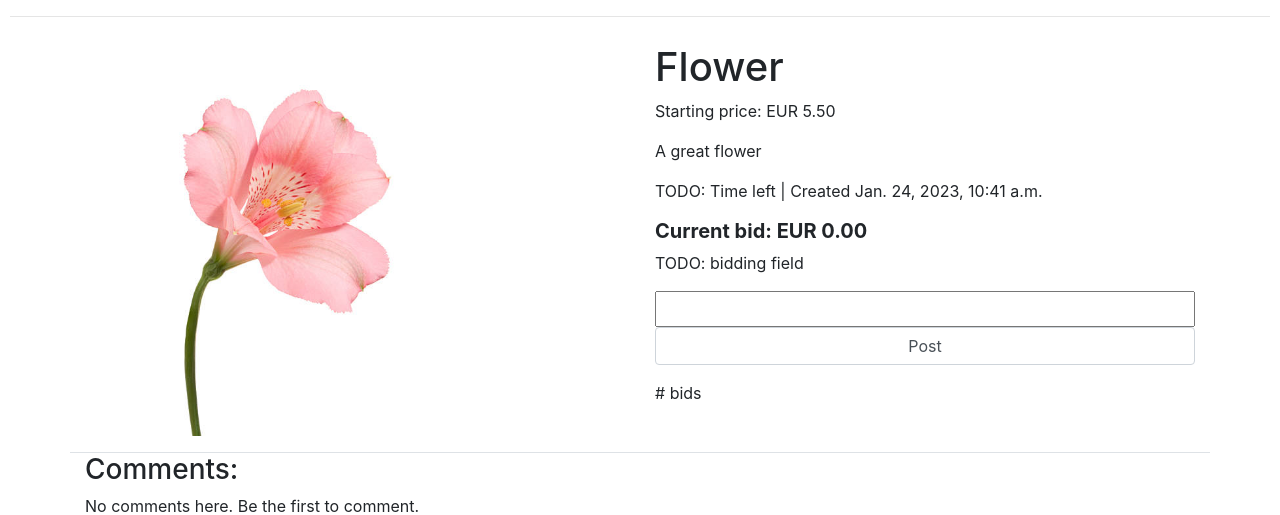
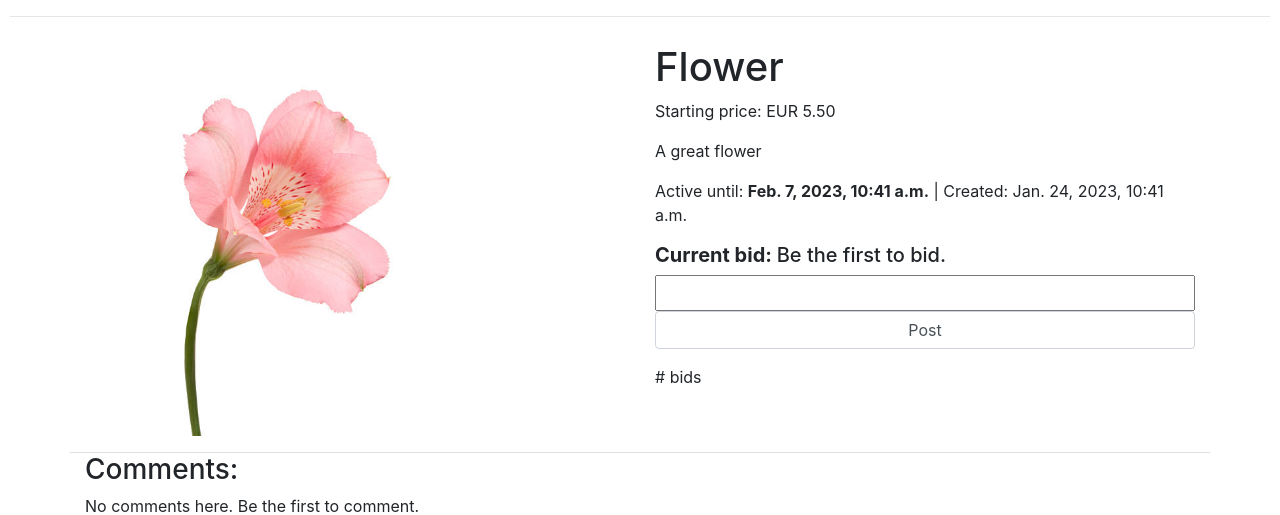
Before and after one commit to mariesophiet/auctions, a Django app: page /item/21 in a window 1280 px wide. Shown: the part 150-665 px from the top of the page. Run offline with Django 3.2, Linux system fonts and the light colour scheme; data comes from the database, SQL or seed files in the repository; both versions use the stored data as it was after the commit; some libraries are stand-ins or nearby versions.

Commit message:
added a dummy bid when creating a listing

```diff
--- a/auctions/templates/auctions/item.html
+++ b/auctions/templates/auctions/item.html
@@ -11,11 +11,16 @@
             <h1>{{ listing.title }}</h1>
             <p>Starting price: EUR {{ listing.price }}</p>
             <p>{{ listing.description }}</p>
-            <p>TODO: Time left | Created {{ listing.date }}</p>
+            <p>Active until: <b>{{ listing.date_end }}</b> | Created: {{ listing.date }}</p>
 
             <!-- Bidding -->
-            <h5><b>Current bid: EUR {{ bids.max_bid }} </b></h5>
-            <p>TODO: bidding field</p>
+            <h5><b>Current bid: </b>
+                {% if bids.max_bid > 0 %}
+                    <b>EUR {{ bids.max_bid }} </b>
+                {% else %}
+                    Be the first to bid.
+                {% endif %}
+            </h5>
             <blockquote class="blockquote">
                 <form action="{% url 'auctions:item' id=listing.id %}" method="post" enctype='multipart/form-data'>
                     {% csrf_token %}
--- a/auctions/templates/auctions/listing.html
+++ b/auctions/templates/auctions/listing.html
@@ -13,8 +13,10 @@
     <!-- for Datepicker -->
     {{ form.media }}
 
+
     <form class="form-horizontal" action="{% url 'auctions:listing' %}" method="post" enctype='multipart/form-data'>
         {% csrf_token %}
+
         <!--
         {% for field in form %}
         {{ field.errors }}
--- a/auctions/views.py
+++ b/auctions/views.py
@@ -9,13 +9,18 @@ from .models import User, Listing, Comments, Bids
 
 from bootstrap_datepicker_plus.widgets import DateTimePickerInput
 
+from django.core.exceptions import ValidationError
+from django.utils.translation import gettext_lazy as _
+import datetime
+
 def index(request):
     return render(request, "auctions/index.html", {
         "listings": Listing.objects.all
     })
 
-# form to write a new comment
+
 class NewCommentForm(forms.Form):
+    # form to write a new comment
     content = forms.CharField(max_length=500, required=False,
                             widget= forms.Textarea
                            (attrs={
@@ -25,8 +30,9 @@ class NewCommentForm(forms.Form):
                                'required': 'True'
                             }))
 
-# form to give a new bid
+
 class NewBidForm(forms.Form):
+    # form to give a new bid
     bid = forms.DecimalField(max_digits=10, decimal_places=2, required=False,
                                 widget= forms.NumberInput #TODO: test
                            (attrs={
@@ -38,7 +44,7 @@ class NewBidForm(forms.Form):
 
 def view_item(request, id):
     if request.method == "POST":
-        # post a new comment
+        ''' post a new comment '''
 
         content = request.POST["content"]
         # get current user's id
@@ -116,7 +122,7 @@ def register(request):
 class NewListingForm(forms.Form):
     # form to add a new product to sell
 
-    title = forms.CharField(label="Title", required=False,
+    title = forms.CharField(label="Title", required=True,
                             widget= forms.TextInput
                            (attrs={
                                'class': 'title',
@@ -125,7 +131,7 @@ class NewListingForm(forms.Form):
                                'required': 'True'
                             }))
     category = forms.ChoiceField(required=False, choices=Listing.category.field.choices)
-    price = forms.DecimalField(max_digits=10, decimal_places=2, required=False,
+    price = forms.DecimalField(label="Starting Price", max_digits=10, decimal_places=2, required=True,
                                 widget= forms.NumberInput #TODO: test
                            (attrs={
                                'class': 'price',
@@ -133,10 +139,12 @@ class NewListingForm(forms.Form):
                                'placeholder':'',
                                'required': 'True'
                             }))
-    end = forms.DateTimeField(widget=DateTimePickerInput(
+    end = forms.DateTimeField(label="End of Auction", widget=DateTimePickerInput(
                 options={
                     "format": "MM/DD/YYYY HH/mm",
-                    #"autoclose": True #TODO: throws error: inputElement.dataset is undefined
+
+                    # TODO: the following throws error "inputElement.dataset is undefined"
+                    #"autoclose": True
                 }
             )
         )
@@ -151,19 +159,57 @@ class NewListingForm(forms.Form):
                                'required': 'True',
                             }))
 
+    # clean_*variable_name* overrides the clean function that is called with .is_valid()
+    def clean_end(self):
+        '''check if end is valid -> date has to be in the future'''
+
+        data = self.cleaned_data["end"]
+
+        # fix error: Can't compare naive and aware datetime.now()
+        # sol: datetime.now() ist not timezone aware
+        '''import pytz
+        utc = pytz.UTC
+
+        data = utc.localize(data.replace(tzinfo=utc)) # data posted in form
+        now = utc.localize(datetime.datetime.now().replace(tzinfo=utc)) # now'''
+        from django.utils import timezone
+        now = timezone.now()
+
+        # check if date is not in the past
+        if data < now:
+            raise ValidationError(_("Invalid date - end of auction in the past!"))
+        return data
+
+
 def listing(request):
     if request.method == "POST":
         # save the new product in db
         title = request.POST["title"]
         category = request.POST["category"]
         price = request.POST["price"]
+        end = request.POST["end"]
         image = request.FILES["image"]
         description = request.POST["description"]
+        user = request.user
 
-        listing = Listing(title=title, category=category, price=price, img=image, description=description, user=request.user)
-        listing.save()
-        # redirect to index page
-        return HttpResponseRedirect("/")
+        # check if form is valid, especially if date is not in past
+        form = NewListingForm(request.POST)
+        if form.is_valid():
+            listing = Listing(title=title, category=category, price=price, date_end=end, img=image, description=description, user=user)
+            listing.save()
+
+            # save a dummy bid to initiate the bidding process
+            #id = listing.id  # TODO: how to get the new id of the saved listing
+            bid = Bids(user=user, product=listing, max_bid=0, number_bids=0)
+            bid.save()
+
+            # redirect to index page
+            return HttpResponseRedirect("/")
+        else:
+            # return to form and show error messages
+            return render(request, "auctions/listing.html", {
+            "form": form
+        })
 
     else:
         return render(request, "auctions/listing.html", {
```
Also changed, not shown: db.sqlite3, media/images/900px-Book-icon-bible.png (added), media/images/900px-Book-icon-bible_AIbutZX.png (added), media/images/900px-Book-icon-bible_hAYcuRP.png (added), media/images/900px-Book-icon-bible_ypIGq2J.png (added), media/images/cell-phone-1542959_KAvGeF7.jpg (added), media/images/cell-phone-1542959_fkuzkDw.jpg (added), media/images/istockphoto-184342288-612x612_7u1Cs3Y.jpg (added), media/images/istockphoto-184342288-612x612_g8klpZU.jpg (added), media/images/istockphoto-184342288-612x612_wWkvTIK.jpg (added), media/images/logo_books_gray.png (added).
